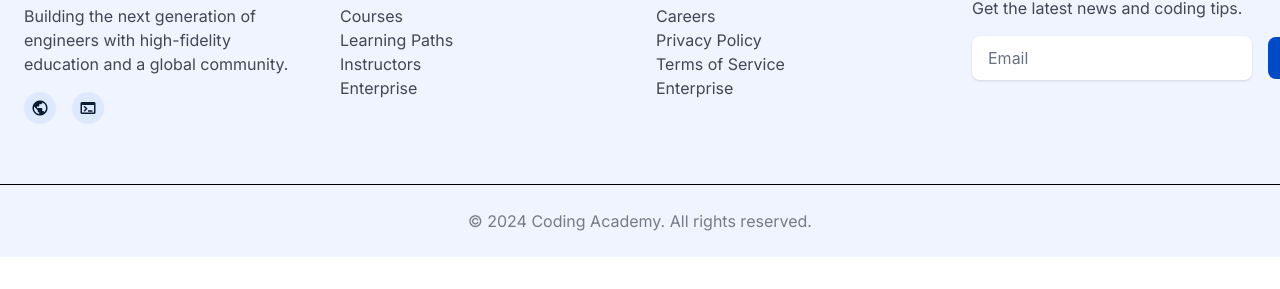
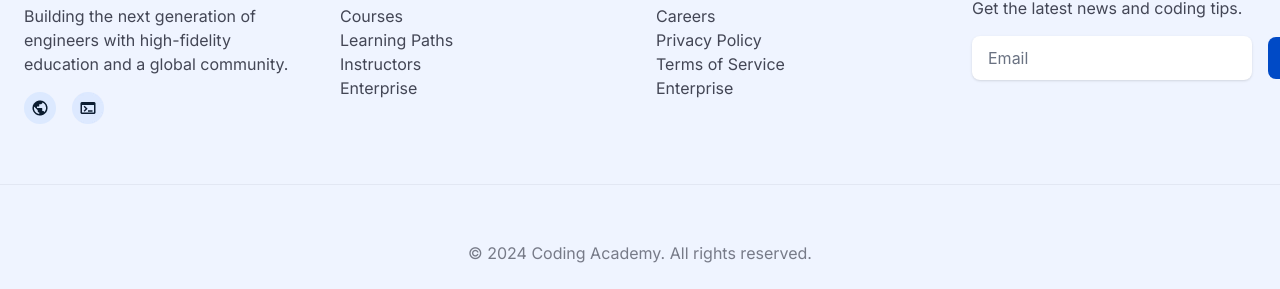
Before and after one commit to khattab-dev-web/coding-Academy, a website: page index.html in a window 1280 px wide. Shown: the part 4097-4386 px from the top of the page. Before the commit the page ends 4354 px from the top, so only its background shows below. Drawn offline with Linux system fonts and the light colour scheme; files whose address does not match are found by name.

Commit message:
Eidit footer index

```diff
--- a/index.html
+++ b/index.html
@@ -636,10 +636,12 @@
                     </div>
                 </div>
 
-
-                <div class="text-center mt-8 py-6 border-t">
+<div class="container border-t border-[#C3C6D74D]">
+    <div class="text-center mt-8 py-6 ">
                     <p class="paragraph text-[#434655B2]">© 2024 Coding Academy. All rights reserved.</p>
                 </div>
+</div>
+
             </section>
         </footer>
     </main>
```
Also changed, not shown: src/output.css.
